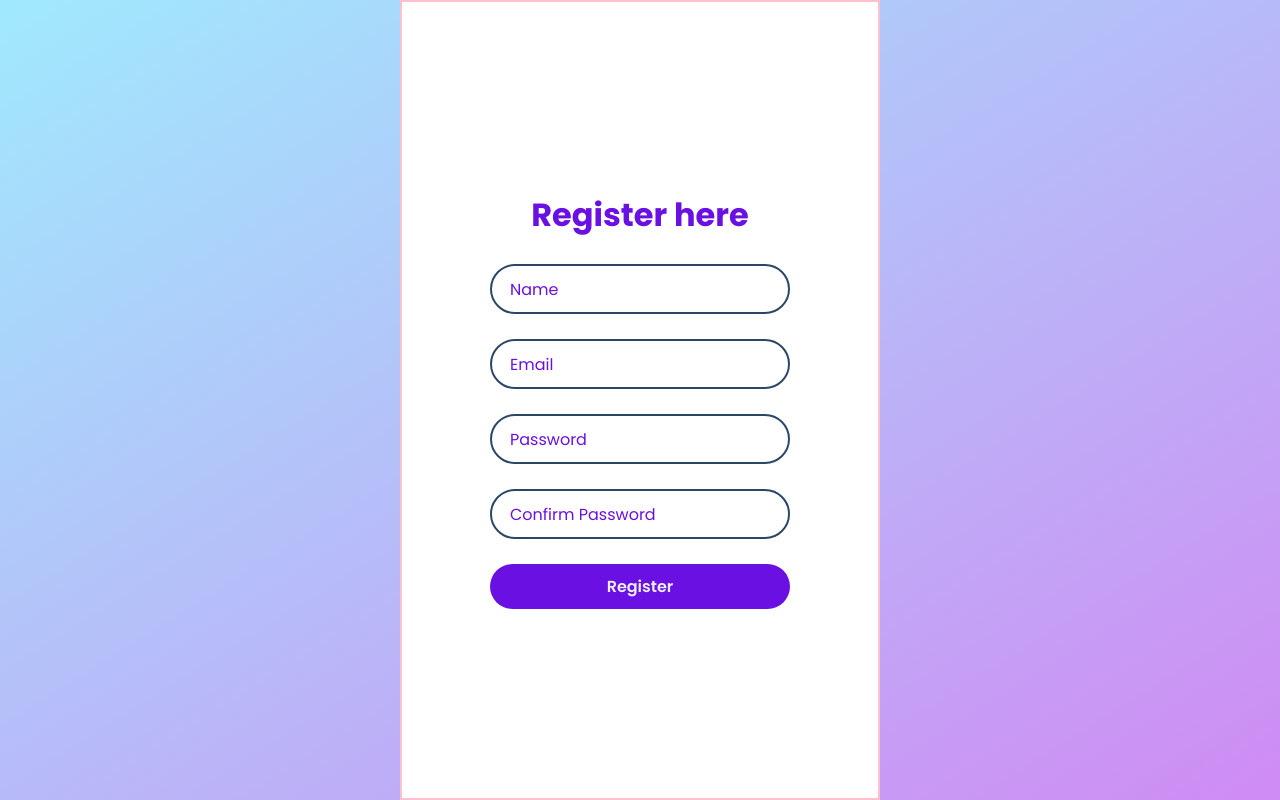
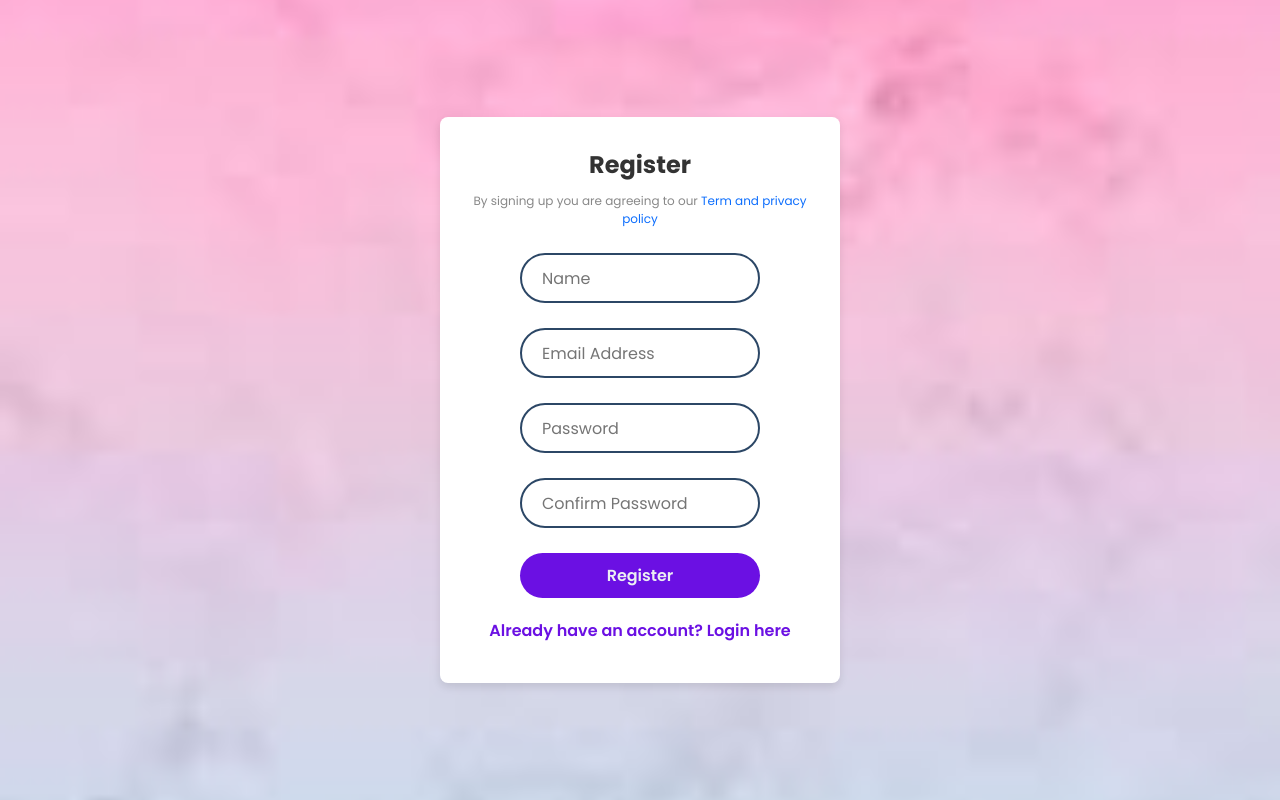
Before and after one commit to Ana-148/Fruits.ai, a React (Create React App) app in the folder fruit-ai-frontend/: page /register in a window 1280 px wide. Built offline with nearby package versions, Linux system fonts and the light colour scheme.

Commit message:
Update Register.js

```diff
--- a/fruit-ai-frontend/src/components/Register.js
+++ b/fruit-ai-frontend/src/components/Register.js
@@ -1,55 +1,67 @@
-// src/components/Register.js
 import React, { useState } from 'react';
-import './css/login.css';
+import './css/register.css'; // Using the same CSS as the login component for consistency
 
 const Register = () => {
   const [password, setPassword] = useState('');
   const [confirmPassword, setConfirmPassword] = useState('');
+  const [error, setError] = useState('');
 
   const handleSubmit = (e) => {
     e.preventDefault();
 
     if (password !== confirmPassword) {
-      alert("Password and Confirm Password do not match!");
+      setError("Password and Confirm Password do not match!");
       return;
     }
 
     if (password.length < 8) {
-      alert("Password must be at least 8 characters long!");
+      setError("Password must be at least 8 characters long!");
       return;
     }
 
-
-
-    alert("Congratulations! You are successfully registered. Kindly return to login page.")
+    alert("Congratulations! You are successfully registered. Kindly return to the login page.");
   };
 
   return (
-    <div className="container" style={{ "border":"2px solid pink", "background":"white" , "height": '100vh', "width":"60vh" }}>
+    <div className="container">
       <div className="login-box">
-        <h2>Register here</h2>
+        <h2 className="login-title">Register</h2>
+        <p className="terms-text">
+          By signing up you are agreeing to our <a href="/terms">Term and privacy policy</a>
+        </p>
         <form onSubmit={handleSubmit}>
           <div className="input-box">
-            <input type="text" name="name" required />
-            <label>Name</label>
+            <input type="text" name="name" required placeholder="Name" />
           </div>
           <div className="input-box">
-            <input type="email" name="email" required />
-            <label>Email</label>
+            <input type="email" name="email" required placeholder="Email Address" />
           </div>
           <div className="input-box">
-            <input type="password" name="password" required value={password} onChange={(e) => setPassword(e.target.value)} />
-            <label>Password</label>
+            <input
+              type="password"
+              name="password"
+              required
+              value={password}
+              onChange={(e) => setPassword(e.target.value)}
+              placeholder="Password"
+            />
           </div>
           <div className="input-box">
-            <input type="password" name="confirm_password" required value={confirmPassword} onChange={(e) => setConfirmPassword(e.target.value)} />
-            <label>Confirm Password</label>
+            <input
+              type="password"
+              name="confirm_password"
+              required
+              value={confirmPassword}
+              onChange={(e) => setConfirmPassword(e.target.value)}
+              placeholder="Confirm Password"
+            />
           </div>
-          {/* <div className="forgot-pass">
-            <a href="#">Forgot your password?</a>
-          </div> */}
           <button type="submit" className="btn">Register</button>
+          {error && <div className="error">{error}</div>}
         </form>
+        <div className="signup-link">
+          <a href="/login">Already have an account? Login here</a>
+        </div>
       </div>
     </div>
   );
```
